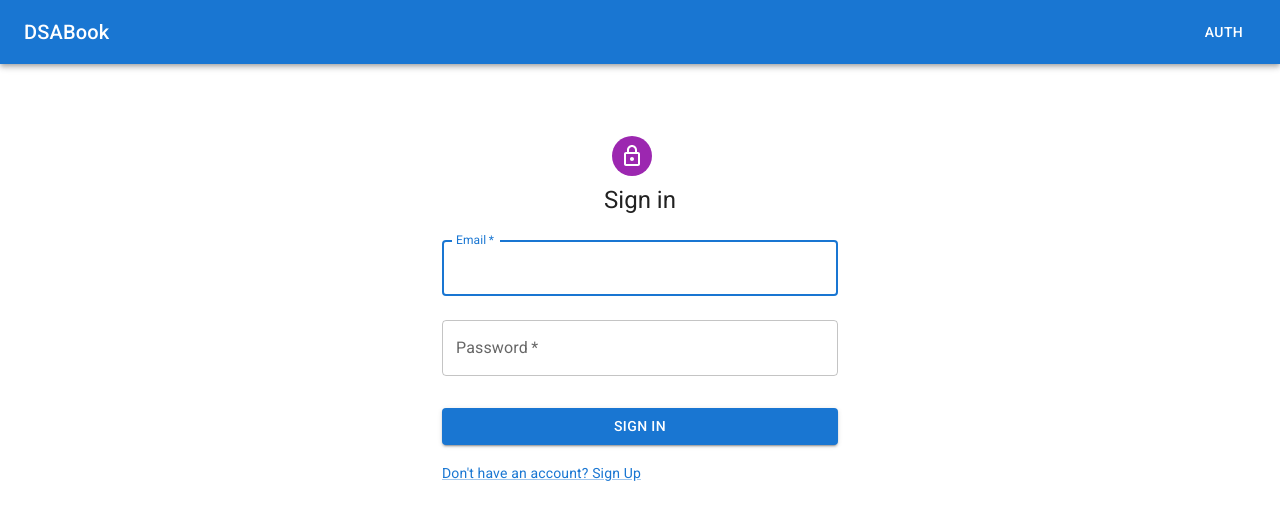
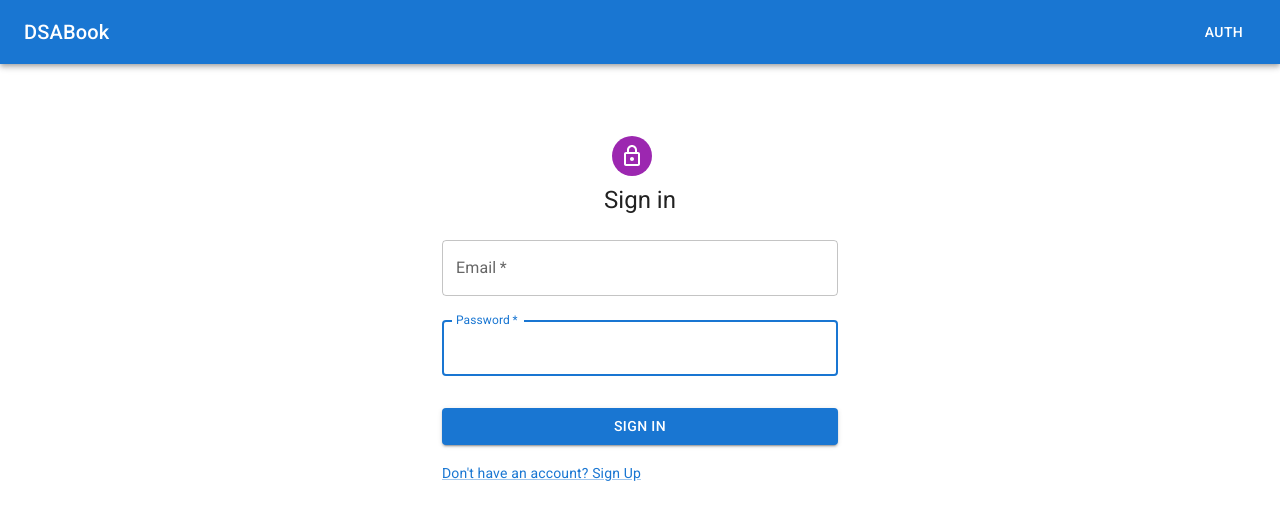
Before and after one commit to jagonmoy/typescript-react-frontend-dsabook, a React (Create React App) app: page /sign-in in a window 1280 px wide. Shown: the top 520 px of the page. Built offline with nearby package versions, Linux system fonts and the light colour scheme; a web font is replaced by a local one.

Commit message:
added a generic component for forms

```diff
--- a/src/components/auth/SignIn/Email.tsx
+++ /dev/null
@@ -1,26 +0,0 @@
-import React  from 'react';
-import TextField from "@mui/material/TextField";
-import { EmailInterface } from '../../../models/userModel';
-
-export const Email : React.FC<EmailInterface> = ({setEmail,email}) => {
-  const onSetEmailChanged = (event: React.ChangeEvent<HTMLTextAreaElement>) : void => setEmail(event.target.value)
-  return (
-    <div>
-       <TextField
-              data-testid='email-testid'
-              variant="outlined"
-              margin="normal"
-              required
-              fullWidth
-              id="email"
-              label="Email"
-              name="email"
-              value={email}
-              onChange={onSetEmailChanged}
-              type="email"
-              autoComplete="email"
-              autoFocus
-            />
-    </div>
-  );
-}
--- a/src/components/auth/SignIn/Password.tsx
+++ /dev/null
@@ -1,25 +0,0 @@
-import React  from 'react';
-import TextField from "@mui/material/TextField";
-import { PasswordInterface } from '../../../models/userModel';
-
-export const Password : React.FC<PasswordInterface> = ({setPassword,password}) => {
-  const onSetPasswordChanged = (event: React.ChangeEvent<HTMLTextAreaElement>) : void => setPassword(event.target.value)
-  return (
-    <div>
-            <TextField
-              data-testid="password-testid"
-              variant="outlined"
-              margin="normal"
-              required
-              fullWidth
-              name="password"
-              label="Password"
-              value={password}
-              onChange={onSetPasswordChanged}
-              type="password"
-              id="password"
-              autoComplete="current-password"
-            />
-    </div>
-  );
-}
--- a/src/components/auth/SignIn/SignIn.tsx
+++ b/src/components/auth/SignIn/SignIn.tsx
@@ -5,11 +5,10 @@ import { Paper,Form} from '../form.style';
 import { useAppSelector,useAppDispatch } from '../../../app/hooks';
 import { UserInterface } from '../../../models/userModel';
 import { userAuth } from '../../../slices/usersSlice';
-import { Password } from './Password';
-import { Email } from './Email';
 import { Heading } from './Heading';
 import { Button } from './Button';
-import { RedirectToSignUp } from './RedirectToSignUp';;
+import { RedirectToSignUp } from './RedirectToSignUp';
+import { TextFieldComponent } from '../generic/TextFieldComponent';
 
 export const SignIn: FC  = () => {
   const navigate = useNavigate();
@@ -55,8 +54,8 @@ export const SignIn: FC  = () => {
         <Paper>
           <Heading />
           <Form noValidate onSubmit={submitHandler} data-testid = "sign-in-form" aria-label='Sign In'>
-            <Email setEmail={setEmail} email ={email} />
-            <Password setPassword = {setPassword}  password ={password}/>
+            <TextFieldComponent value={email} onSetFieldChanged={(e)=>setEmail(e.target.value)} label='Email' field='email' />
+            <TextFieldComponent value={password} onSetFieldChanged={(e)=>setPassword(e.target.value)} field='password' label='Password'/>
             <Button />
             <RedirectToSignUp />
           </Form>
--- a/src/components/auth/SignUp/ConfirmPassword.tsx
+++ b/src/components/auth/SignUp/ConfirmPassword.tsx
@@ -17,7 +17,6 @@ export const ConfirmPassword: React.FC<ConfirmPasswordInterface> = ({confirmPass
                 label="Password"
                 type="password"
                 id="password"
-                autoComplete="new-password"
             />
         </Grid>
     );
--- /dev/null
+++ b/src/components/auth/generic/TextFieldComponent.tsx
@@ -0,0 +1,30 @@
+import React  from 'react';
+import TextField from "@mui/material/TextField";
+
+interface props {
+   label: string,
+   field: string,
+   value: string,
+   onSetFieldChanged:  (event: React.ChangeEvent<HTMLTextAreaElement>) => void
+}
+
+export const TextFieldComponent : React.FC<props> = ({value,onSetFieldChanged,label,field}) => {
+  return (
+    <div>
+       <TextField
+              data-testid = {`${field}`}
+              variant="outlined"
+              margin="normal"
+              required
+              fullWidth
+              id={`${field}`}
+              label={`${label}`}
+              name={`${field}`}
+              value={value}
+              onChange={onSetFieldChanged}
+              type={`${field}`}
+              autoFocus
+            />
+    </div>
+  );
+}
```
